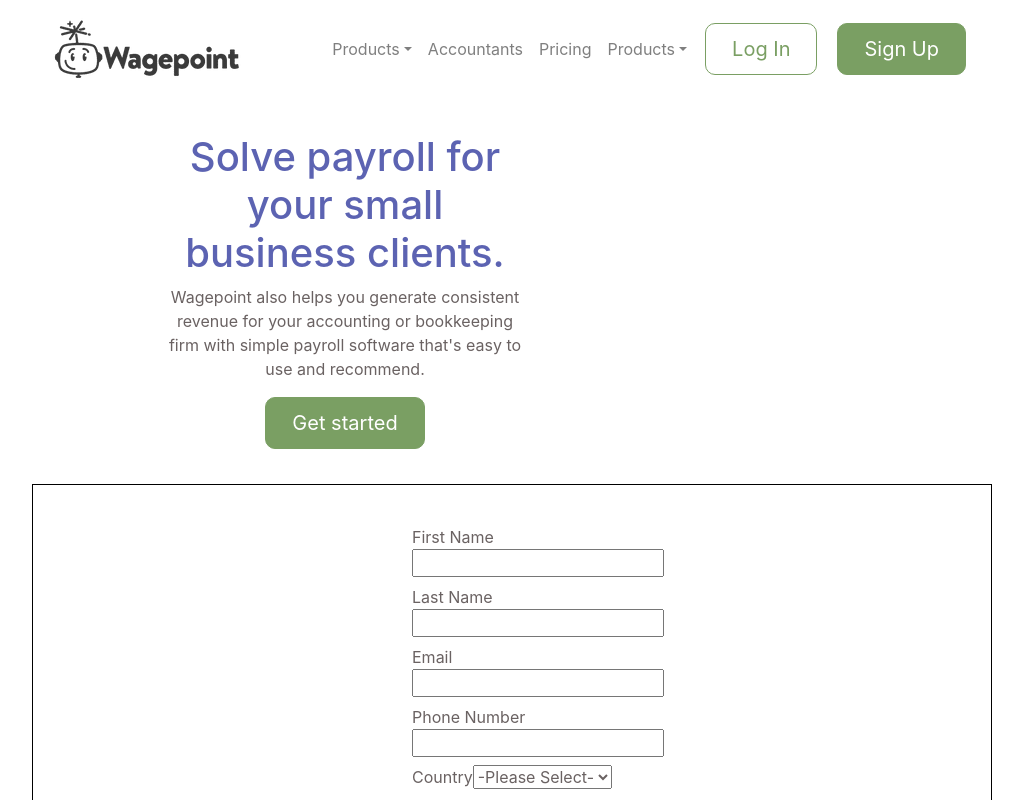
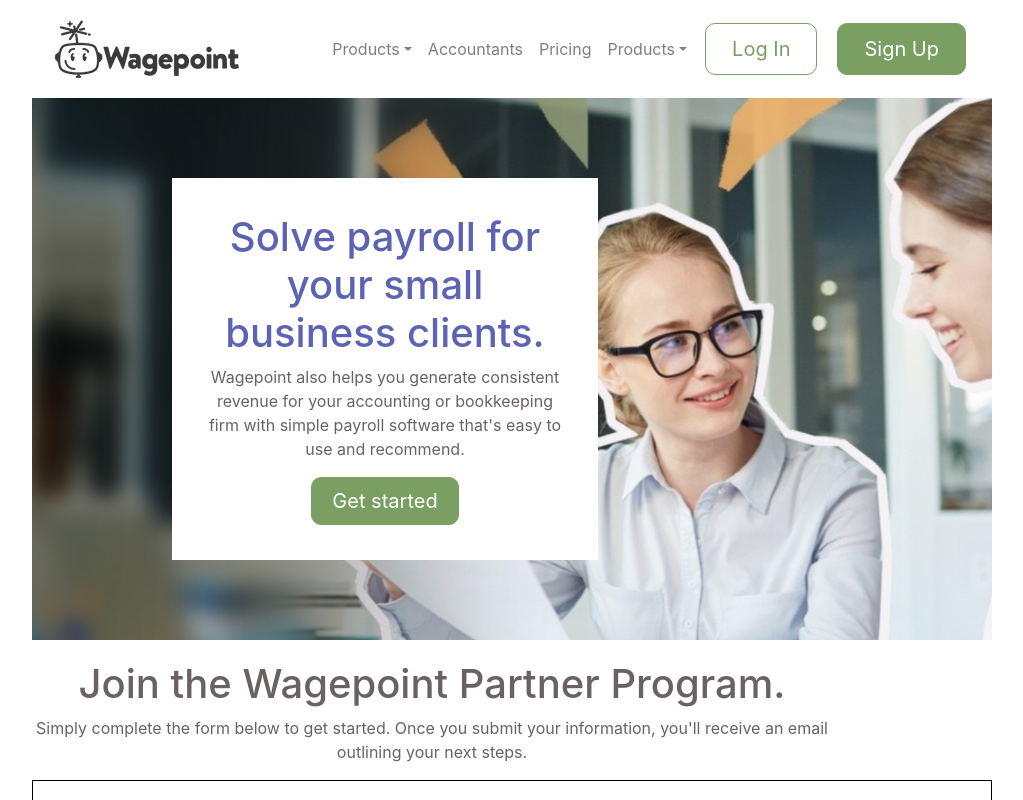
Before and after one commit to aaronl647/WagePoint-Exercise2, a React (Create React App) app: page / in a window 1280 px wide. Shown: the whole page, without its empty margins (128-1151 px from the left). Built offline with nearby package versions, Linux system fonts and the light colour scheme.

Commit message:
fixed CSS on LandingPage component

```diff
--- a/src/App.js
+++ b/src/App.js
@@ -21,6 +21,8 @@
       <LandingPage
         title="Solve payroll for your small business clients."
         paragraph="Wagepoint also helps you generate consistent revenue for your accounting or bookkeeping firm with simple payroll software that's easy to use and recommend."
+        partnerText="Join the Wagepoint Partner Program."
+        partnerParagraph="Simply complete the form below to get started. Once you submit your information, you'll receive an email outlining your next steps."
       />
       <Form />
     </div>
--- a/src/components/Button/Button.css
+++ b/src/components/Button/Button.css
@@ -35,7 +35,7 @@
   font-size: 20px;
 }
 
-.btn--medium:hover {
+.btn--outline:hover {
   background: rgb(226, 226, 226);
   color: #fff;
   transition: all 0.3s ease-out;
--- a/src/components/Button/Button.js
+++ b/src/components/Button/Button.js
@@ -13,13 +13,15 @@
   buttonStyle,
   buttonSize,
 }) => {
+  // Using a ternary operator to change the styles and sizes of the button I made.
+  // This method makes it very simple to modify the button component for quick edits if needed.
   const checkButtonStyle = STYLES.includes(buttonStyle)
     ? buttonStyle
     : STYLES[0];
 
   const checkButtonSize = SIZES.includes(buttonSize) ? buttonSize : SIZES[0];
   return (
-    <Link to="/contacts" className="btn-mobile">
+    <Link className="btn-mobile">
       <button
         className={`btn ${checkButtonStyle} ${checkButtonSize}`}
         onClick={onClick}
--- a/src/components/Form/Form.css
+++ b/src/components/Form/Form.css
@@ -7,4 +7,5 @@
   grid-template-columns: 200px;
   grid-gap: 12px;
   justify-content: center;
+  box-shadow: 5px 10px grey;
 }
--- a/src/components/LandingPage/LandingPage.css
+++ b/src/components/LandingPage/LandingPage.css
@@ -10,3 +10,17 @@
 .title-container {
   color: #5c63b2;
 }
+
+.partner-text-container {
+  margin-top: 20px;
+  display: flex;
+  flex-direction: column;
+  justify-content: center;
+  text-align: center;
+  width: 800px;
+}
+.landingPage-container {
+  padding: 80px 40px;
+  background-image: url("../../images/partner_banner.jpg");
+  background-position: center;
+}
--- a/src/components/LandingPage/LandingPage.js
+++ b/src/components/LandingPage/LandingPage.js
@@ -1,6 +1,7 @@
 import React from "react";
 import "./LandingPage.css";
 import { Button } from "../Button/Button";
+import PartnerBanner from "../../images/partner_banner.jpg";
 
 function LandingPage(props) {
   return (
@@ -14,13 +15,17 @@
               <Button
                 className="btn"
                 buttonStyle="btn--primary"
-                buttonSize="btn--large"
+                buttonSize="btn--medium"
               >
                 Get started
               </Button>
             </div>
           </div>
         </div>
+      </div>
+      <div className="partner-text-container">
+        <h1>{props.partnerText}</h1>
+        <p>{props.partnerParagraph}</p>
       </div>
     </>
   );
```
Also changed, not shown: src/images/partner_banner.jpg (added).
